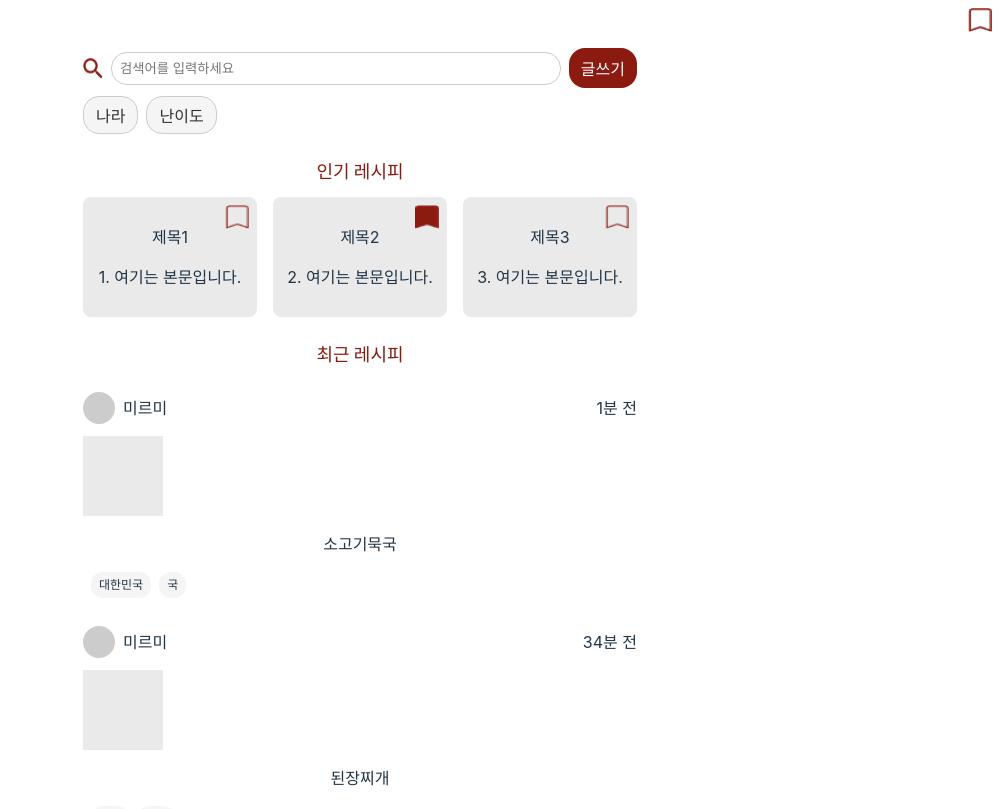
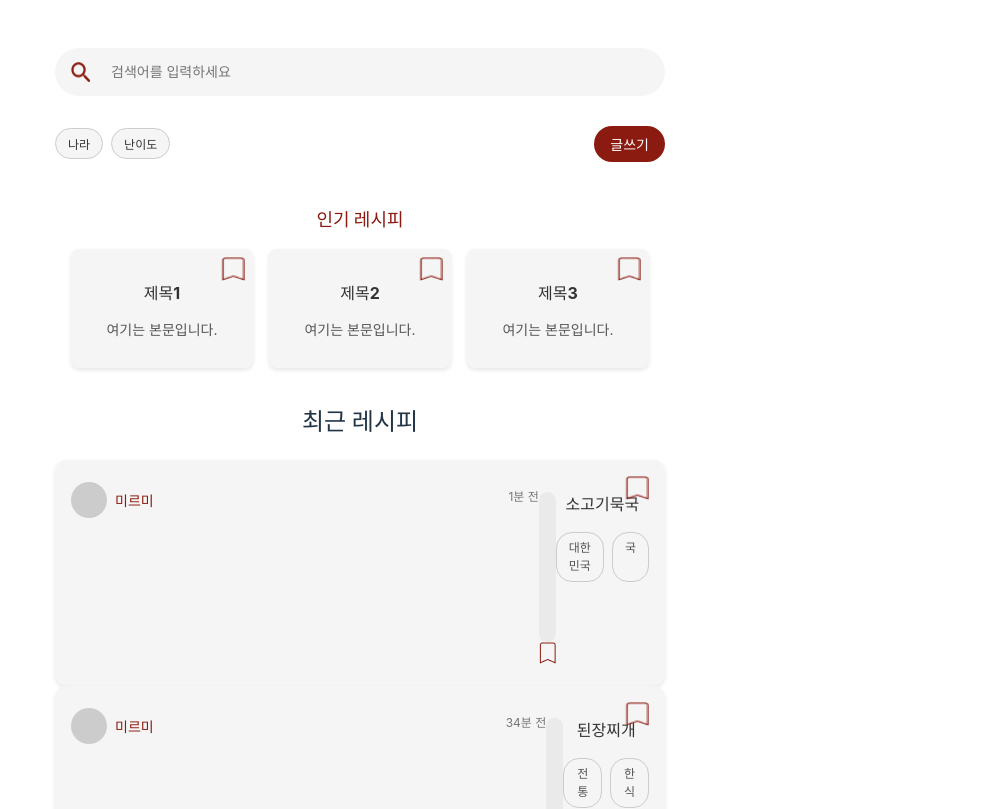
Before and after one commit to 9oormthon-univ/2024_DANPOONG_TEAM_17_FE, a React (Vite) app in the folder DANPOONG_17_FE/: page /recipe in a window 1280 px wide. Shown: the top 809 px of the page, without its empty margins (280-1280 px from the left). Built offline with nearby package versions, Linux system fonts and the light colour scheme.

Commit message:
🎨 "레시피 검색 페이지 추가/ 레시피페이지 css 수정"

```diff
--- a/DANPOONG_17_FE/src/components/recipePage/PopularRecipe.css
+++ b/DANPOONG_17_FE/src/components/recipePage/PopularRecipe.css
@@ -1,28 +1,86 @@
+/* 인기 레시피 섹션 스타일 */
 .popular-recipes {
   padding: 16px;
+  background-color: #fff; /* 배경색 */
+  color: #333; /* 텍스트 기본 색상 */
 }
 
-  .recipe-list {
-    display: flex;
-    gap: 16px;
-  }
-
-  .recipe-card {
-    background-color: #f5f5f5;
-    border-radius: 8px;
-    padding: 16px;
-    width: 150px;
+/* 섹션 제목 */
+.popular-recipes h2 {
+  margin-bottom: 16px;
+  font-size: 18px;
+  font-weight: bold;
+  color: #8b1a10; /* 포인트 색상 */
   text-align: center;
 }
 
-  .bookmark-btn {
-    background: none;
-    border: none;
-    cursor: pointer;
-    margin-top: 8px;
+/* 레시피 리스트 컨테이너 */
+.recipe-list {
+  display: flex;
+  flex-wrap: wrap;
+  gap: 16px; /* 카드 간격 */
+  justify-content: center; /* 카드 가운데 정렬 */
 }
 
+/* 개별 레시피 카드 */
+.recipe-card {
+  background-color: #f5f5f5; /* 카드 배경색 */
+  border-radius: 8px; /* 카드 둥근 모서리 */
+  padding: 16px;
+  width: 150px; /* 카드 너비 */
+  text-align: center; /* 텍스트 가운데 정렬 */
+  box-shadow: 0 2px 4px rgba(0, 0, 0, 0.1); /* 그림자 효과 */
+  position: relative; /* 북마크 버튼 위치 조정을 위해 추가 */
+  transition: transform 0.2s ease, box-shadow 0.2s ease; /* 마우스 오버 시 효과 */
+}
+
+/* 카드 마우스 오버 효과 */
+.recipe-card:hover {
+  transform: translateY(-5px); /* 살짝 위로 이동 */
+  box-shadow: 0 4px 8px rgba(0, 0, 0, 0.2); /* 그림자 강조 */
+}
+
+/* 카드 제목 */
+.recipe-card h3 {
+  font-size: 16px;
+  font-weight: bold;
+  margin-bottom: 8px;
+  color: #333;
+}
+
+/* 카드 본문 */
+.recipe-card p {
+  font-size: 14px;
+  color: #555;
+  margin-bottom: 12px;
+}
+
+/* 북마크 버튼 */
+.bookmark-btn {
+  background: none; /* 버튼 배경 제거 */
+  border: none; /* 버튼 테두리 제거 */
+  cursor: pointer; /* 클릭 가능한 커서 */
+  position: absolute; /* 부모 요소를 기준으로 위치 지정 */
+  top: 8px; /* 카드 상단 여백 */
+  right: 8px; /* 카드 우측 여백 */
+  padding: 0; /* 기본 패딩 제거 */
+  width: 24px; /* 버튼 크기 */
+  height: 24px;
+  display: flex; /* 이미지 정렬 */
+  align-items: center;
+  justify-content: center;
+}
+
+/* 북마크 이미지 */
 .bookmark-btn img {
-    width: 24px;
-    height: 24px;
+  width: 24px; /* 이미지 너비 */
+  height: 24px; /* 이미지 높이 */
+  display: block;
 }
+
+/* 카드 반응형 (작은 화면에서) */
+@media (max-width: 768px) {
+  .recipe-card {
+    width: 100%; /* 카드 너비를 화면에 맞춤 */
+  }
+}
--- a/DANPOONG_17_FE/src/components/recipePage/PopularRecipe.jsx
+++ b/DANPOONG_17_FE/src/components/recipePage/PopularRecipe.jsx
@@ -1,6 +1,7 @@
 import { useState } from "react";
 import mark_off from "../../assets/recipe/mark_off.png";
 import mark_on from "../../assets/recipe/mark_on.png";
+import './PopularRecipe.css';
 
 const PopularRecipes = () => {
   // 더미 데이터
@@ -15,6 +16,7 @@ const PopularRecipes = () => {
 
   // 북마크 상태 변경 핸들러
   const toggleBookmark = (id) => {
+    console.log("Toggling bookmark for recipe with id:", id);
     setRecipes((prevRecipes) =>
       prevRecipes.map((recipe) =>
         recipe.id === id
@@ -34,7 +36,9 @@ const PopularRecipes = () => {
             <p>{recipe.description}</p>
             <button
               className="bookmark-btn"
-              onClick={() => toggleBookmark(recipe.id)}
+              onClick={() => {
+                console.log(`Clicked bookmark for recipe id: ${recipe.id}`);
+                toggleBookmark(recipe.id)}}
             >
               <img
                 src={recipe.bookmarked ? mark_on : mark_off}
--- a/DANPOONG_17_FE/src/pages/Recipe.jsx
+++ b/DANPOONG_17_FE/src/pages/Recipe.jsx
@@ -1,9 +1,9 @@
-import { useState, useEffect } from 'react';
+//import { useState, useEffect } from 'react';
 import PopularRecipes from '../components/recipePage/PopularRecipe';
 import '../styles/RecipePage.css';
 
 import mark_off from "../assets/recipe/mark_off.png"
-import mark_on from "../assets/recipe/mark_on.png"
+//import mark_on from "../assets/recipe/mark_on.png"
 import searchIcon from "../assets/recipe/search.png"
 
 // export function Recipe() {
@@ -18,15 +18,9 @@ import searchIcon from "../assets/recipe/search.png"
 export const Recipe = () => {
 
   // 더미 데이터
-  const popularRecipes = [
-    { id: 1, title: "제목1", description: "1. 여기는 본문입니다.", bookmarked: false },
-    { id: 2, title: "제목2", description: "2. 여기는 본문입니다.", bookmarked: true },
-    { id: 3, title: "제목3", description: "3. 여기는 본문입니다.", bookmarked: false },
-  ];
-
   const recentRecipes = [
-    { id: 1, author: "미르미", time: "1분 전", title: "소고기묵국", tags: ["대한민국", "국"] },
-    { id: 2, author: "미르미", time: "34분 전", title: "된장찌개", tags: ["전통", "한식"] },
+    { id: 1, author: "미르미", time: "1분 전", title: "소고기묵국", tags: ["대한민국", "국"], image: mark_off },
+    { id: 2, author: "미르미", time: "34분 전", title: "된장찌개", tags: ["전통", "한식"], image: mark_off },
   ];
 
 
@@ -37,33 +31,18 @@ export const Recipe = () => {
         <div className="search-container">
           <img src={searchIcon} alt="검색" className="search-icon" />
           <input type="text" placeholder="검색어를 입력하세요" className="search-input" />
-          <button className="write-button">글쓰기</button>
         </div>
+        <div className="filter-buttons-container">
         <div className="filter-buttons">
           <button>나라</button>
           <button>난이도</button>
         </div>
+        <button className="write-button">글쓰기</button>
+        </div>
       </header>
 
       {/* 인기 레시피 섹션 */}
-      <section className="popular-recipes">
-        <h2>인기 레시피</h2>
-        <div className="recipe-list">
-          {popularRecipes.map((recipe) => (
-            <div key={recipe.id} className="recipe-card">
-              <div className="recipe-info">
-                <p className="recipe-title">{recipe.title}</p>
-                <p className="recipe-description">{recipe.description}</p>
-              </div>
-              <img
-                src={recipe.bookmarked ? mark_on : mark_off}
-                alt="북마크"
-                className="bookmark-icon"
-              />
-            </div>
-          ))}
-        </div>
-      </section>
+      <PopularRecipes />
 
       {/* 최근 레시피 섹션 */}
       <section className="recent-recipes">
@@ -78,7 +57,9 @@ export const Recipe = () => {
               <p className="time-info">{recipe.time}</p>
             </div>
             <div className="recent-recipe-content">
-              <div className="recipe-thumbnail" />
+              <div className="recipe-thumbnail"/>
+                <img src={recipe.image}/>
+              </div>
               <div className="recipe-details">
                 <p className="recipe-title">{recipe.title}</p>
                 <div className="recipe-tags">
@@ -90,7 +71,6 @@ export const Recipe = () => {
                 </div>
               </div>
               <img src={mark_off} alt="북마크" className="bookmark-icon" />
-            </div>
           </div>
         ))}
       </section>
--- /dev/null
+++ b/DANPOONG_17_FE/src/pages/RecipeSearch.jsx
@@ -0,0 +1,9 @@
+export const Search = () => {
+  return (
+    <div>
+      <h1>검색 페이지입니다</h1>
+    </div>
+  );
+};
+
+export default Search;
--- a/DANPOONG_17_FE/src/routes/RootRouter.jsx
+++ b/DANPOONG_17_FE/src/routes/RootRouter.jsx
@@ -5,6 +5,7 @@ import {Home} from '../pages/Home';
 import {Community} from '../pages/Community';
 import {Recipe} from '../pages/Recipe';
 import {My} from '../pages/MyPage';
+import {Search} from '../pages/RecipeSearch';
 
 /*
     < 중첩 라우터 관리 >
@@ -32,6 +33,10 @@ const router = createBrowserRouter( [
             {
                 path: '/my',
                 element: <My />
+            },
+            {
+                path: '/search',
+                element: <Search />
             }
         ],
     },
--- a/DANPOONG_17_FE/src/styles/RecipePage.css
+++ b/DANPOONG_17_FE/src/styles/RecipePage.css
@@ -1,98 +1,26 @@
 /* 공통 */
 .recipe-page {
   padding: 16px;
-    background-color: #fff;
-  }
-
-  h2 {
-    margin-bottom: 12px;
-    font-size: 18px;
-    color: #8b1a10;
-  }
-
-  /* 검색 섹션 */
-  .recipe-header {
-    margin-bottom: 24px;
-  }
-
-  .search-container {
   display: flex;
-    align-items: center;
-    gap: 8px;
-  }
-
-  .search-icon {
-    width: 20px;
-    height: 20px;
-  }
-
-  .search-input {
-    flex: 1;
-    padding: 8px;
-    border: 1px solid #ccc;
-    border-radius: 16px;
-  }
-
-  .write-button {
-    padding: 8px 12px;
-    background-color: #8b1a10;
-    color: white;
-    border: none;
-    border-radius: 16px;
-    cursor: pointer;
-  }
-
-  .filter-buttons {
-    display: flex;
-    gap: 8px;
-    margin-top: 8px;
-  }
-
-  .filter-buttons button {
-    padding: 6px 12px;
-    border: 1px solid #ccc;
-    border-radius: 16px;
-    background-color: #f5f5f5;
-    cursor: pointer;
-  }
-
-  /* 인기 레시피 */
-  .popular-recipes .recipe-list {
-    display: flex;
-    gap: 16px;
-  }
-
-  .recipe-card {
-    width: 150px;
-    padding: 12px;
-    background-color: #eaeaea;
-    border-radius: 8px;
-    position: relative;
-  }
-
-  .bookmark-icon {
-    width: 24px;
-    height: 24px;
-    position: absolute;
-    top: 8px;
-    right: 8px;
-  }
-
-  /* 최근 레시피 */
-  .recent-recipes {
-    margin-top: 24px;
+  flex-direction: column;
+  min-height: 100vh;
+  background-color: #ffffff; /* 배경색 */
 }
 
 .recent-recipe-card {
+  background-color: #f5f5f5;
+  border-radius: 12px;
+  padding: 16px;
   display: flex;
-    flex-direction: column;
-    margin-bottom: 16px;
+  align-items: flex-start;
+  position: relative;
+  box-shadow: 0px 2px 4px rgba(0, 0, 0, 0.1);
 }
 
 .recent-recipe-header {
   display: flex;
   justify-content: space-between;
-    align-items: center;
+  width: 100%;
 }
 
 .author-info {
@@ -102,32 +30,119 @@
 }
 
 .author-avatar {
-    width: 32px;
-    height: 32px;
+  width: 36px;
+  height: 36px;
   background-color: #ccc;
   border-radius: 50%;
 }
 
-  .recipe-thumbnail {
-    width: 80px;
-    height: 80px;
-    background-color: #eaeaea;
+.author-name {
+  font-size: 14px;
+  font-weight: bold;
+  color: #8b1a10;
 }
 
-  .recipe-details {
-    flex: 1;
-    padding: 0 8px;
+.time-info {
+  font-size: 12px;
+  color: #777;
+}
+
+.recipe-thumbnail {
+  width: 100%;
+  height: 150px;
+  background-color: #eaeaea;
+  border-radius: 12px;
+  margin-top: 16px;
+  overflow: hidden;
+}
+
+.recipe-title {
+  font-size: 16px;
+  font-weight: bold;
+  color: #333;
+  margin-top: 16px;
 }
 
 .recipe-tags {
   display: flex;
   gap: 8px;
-    margin-top: 4px;
+  margin-top: 8px;
 }
 
 .recipe-tag {
-    padding: 4px 8px;
+  padding: 6px 12px;
   background-color: #f5f5f5;
+  border-radius: 16px;
+  font-size: 12px;
+  color: #555;
+  border: 1px solid #ccc;
+}
+
+.bookmark-icon {
+  width: 24px;
+  height: 24px;
+  position: absolute;
+  top: 16px;
+  right: 16px;
+  cursor: pointer;
+}
+
+.recipe-thumbnail img {
+  width: 100%;
+  height: 100%;
+  object-fit: cover; /* 이미지가 영역에 맞도록 조정 */
   border-radius: 12px;
+}
+
+.search-container {
+  display: flex;
+  align-items: center;
+  gap: 8px;
+  padding: 8px 16px;
+  background-color: #f5f5f5;
+  border-radius: 24px;
+  margin-bottom: 16px;
+}
+
+.search-icon {
+  width: 20px;
+  height: 20px;
+  color: #8b1a10; /* 검색 아이콘 색상 */
+}
+
+.search-input {
+  flex: 1;
+  padding: 8px 12px;
+  border: none;
+  outline: none;
+  font-size: 14px;
+  background-color: transparent;
+  color: #333; /* 텍스트 색상 */
+}
+
+.write-button {
+  padding: 8px 16px;
+  background-color: #8b1a10; /* 버튼 배경색 */
+  color: #fff; /* 버튼 텍스트 색상 */
+  border: none;
+  border-radius: 24px;
+  cursor: pointer;
+  font-size: 14px;
+}
+
+.filter-buttons button {
+  padding: 6px 12px;
+  border: 1px solid #ccc;
+  border-radius: 16px;
+  background-color: #f5f5f5;
+  cursor: pointer;
   font-size: 12px;
+  color: #333; /* 텍스트 색상 */
 }
+
+.filter-buttons-container {
+  display: flex;
+  align-items: center;
+  justify-content: space-between;
+  margin-top: 8px;
+}
```
Lines whose indentation alone changed are shown as unchanged.
